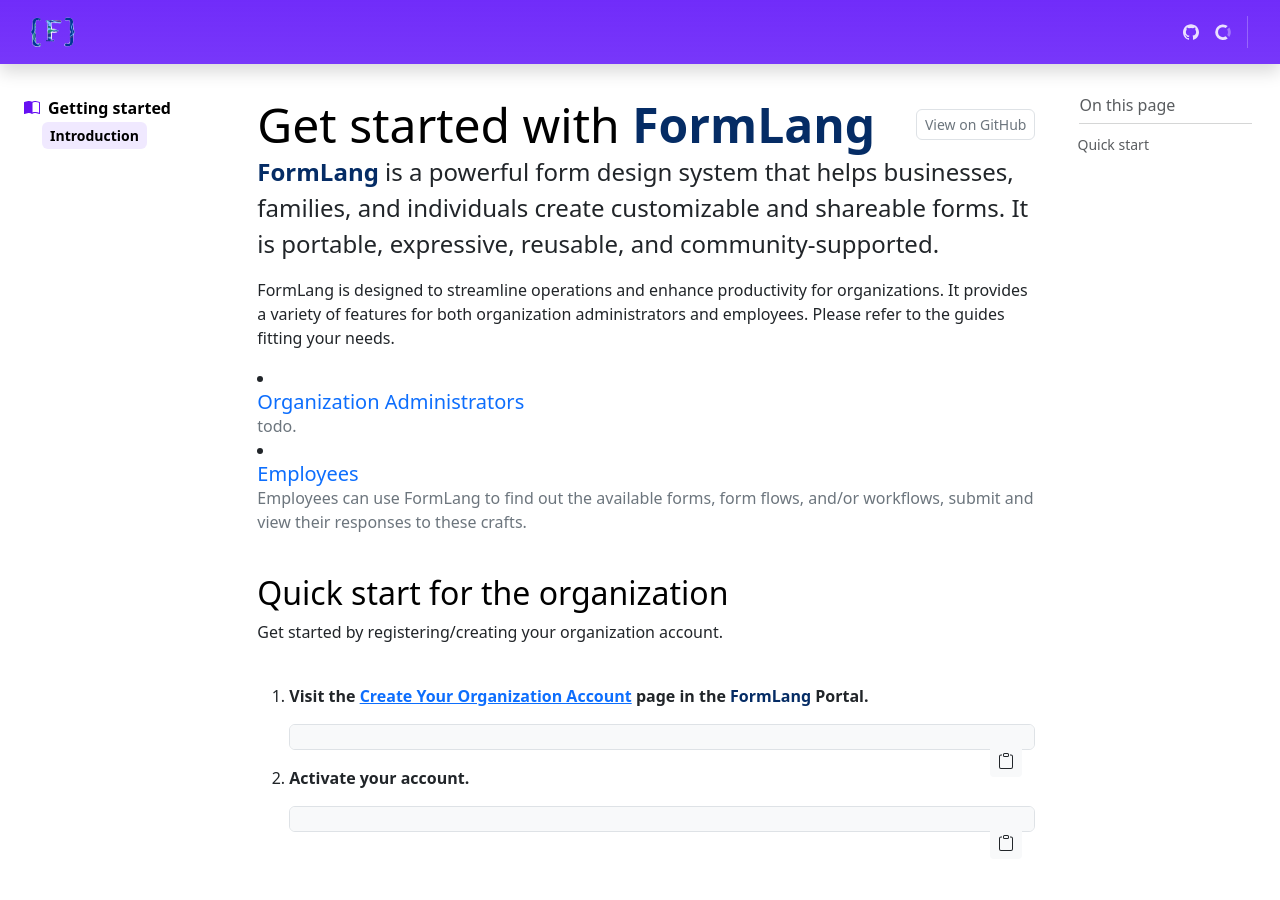
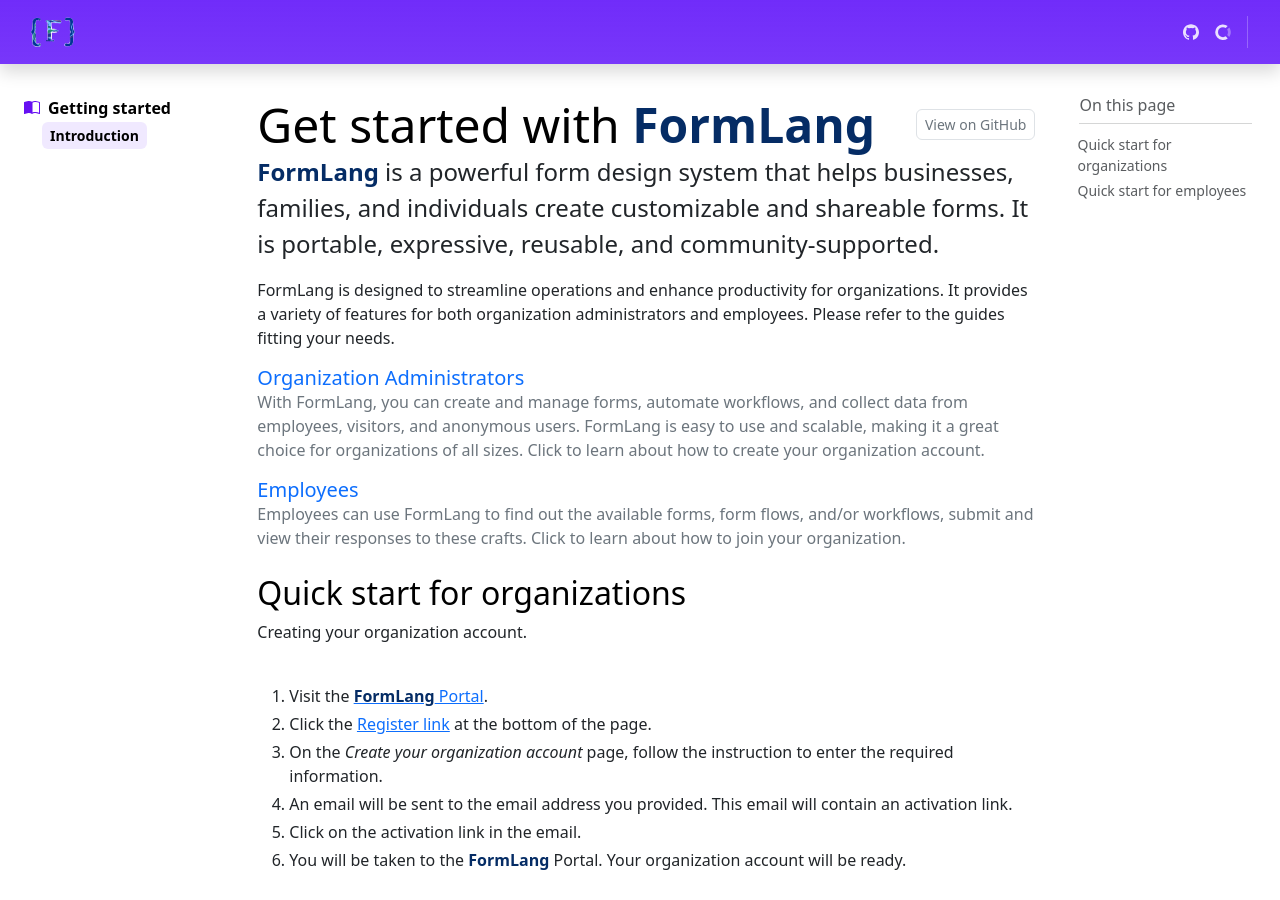
Before and after one commit to formlang/formlang-help, a Jekyll site: the page built from _pages/start/index.html, in a window 1280 px wide and 900 px high. Built offline with Jekyll 4.4.1, drawn with Linux system fonts in a browser that asks for light colours; comment, search, counter and statistics services are not loaded; some of the changed text lies outside the part shown.

Commit message:
Updated start page

```diff
--- a/_pages/start/index.html
+++ b/_pages/start/index.html
@@ -23,25 +23,29 @@ permalink: /start/index.html
         productivity for organizations. It provides a variety of
         features for both organization administrators and employees.
         Please refer to the guides fitting your needs.
+    </p>
 
-        <ui>
-            <li>
-                <a class="d-block text-decoration-none" href="#quick-start-for-admin">
+    <a class="d-block text-decoration-none mb-3" href="#quick-start-for-admin">
         <strong class="d-block h5 mb-0">Organization Administrators </strong>
-                    <span class="text-secondary">todo.</span>
+        <span class="text-secondary">
+            With FormLang, you can create and manage forms, automate
+            workflows, and collect data from employees, visitors, and
+            anonymous users. FormLang is easy to use and scalable,
+            making it a great choice for organizations of all sizes.
+            Click to learn about how to create your organization
+            account.
+        </span>
     </a>
-            </li>
-            <li>
-                <a class="d-block text-decoration-none" href="#quick-start-for-self">
+
+    <a class="d-block text-decoration-none" href="#quick-start-for-employees">
         <strong class="d-block h5 mb-0">Employees</strong>
         <span class="text-secondary">
-                        Employees can use FormLang to find out the available forms, form flows, and/or workflows,
-                        submit and view their responses to these crafts.
+            Employees can use FormLang to find out the available
+            forms, form flows, and/or workflows, submit and view their
+            responses to these crafts. Click to learn about how to
+            join your organization.
         </span>
     </a>
-            </li>
-        </ui>
-    </p>
 
 </div>
 <div class="bd-toc mt-3 mb-5 my-lg-0 mb-lg-5 px-sm-1 text-body-secondary">
@@ -58,42 +62,55 @@ permalink: /start/index.html
         <nav id="TableOfContents">
             <ul>
                 <li>
-                    <a href="#quick-start-for-org">Quick start</a>
+                    <a href="#quick-start-for-org">Quick start for organizations</a>
+                </li>
+                <li>
+                    <a href="#quick-start-for-employees">Quick start for employees</a>
                 </li>
             </ul>
         </nav>
     </div>
 </div>
 <div class="bd-content ps-lg-2">
+
+    <!-- Organizations -->
     <h2 id="quick-start-for-org">
-        Quick start for the organization <a class="anchor-link" href="#quick-start-for-org" aria-label="Link to this section: Quick start"></a>
+        Quick start for organizations <a class="anchor-link" href="#quick-start-for-org" aria-label="Link to this section: Quick start"></a>
     </h2>
     <p>
-        Get started by registering/creating your organization account.
+        Creating your organization account.
     </p>
     <br>
     <ol>
         <li>
-            <p>
-                <strong>
-                    Visit the <a href="https://portal.formlang.com/Account/Register">Create Your Organization Account</a>
-                    page in the
-                    <span class="fw-bold text-primary-emphasis">FormLang</span> Portal.
-                </strong>
-            </p>
-            <div class="highlight">
-                <!-- todo:  -->
-            </div>
+            Visit the <a href="https://portal.formlang.com/Account/Register"><span class="fw-bold text-primary-emphasis">FormLang</span> Portal</a>.
         </li>
         <li>
+            Click the <a href="https://test-portal.formlang.com/Account/Register">Register link</a> at the bottom of the page.
+        </li>
+        <li>
+            On the <em>Create your organization account</em> page, follow the instruction to enter the required information.
+        </li>
+        <li>
+            An email will be sent to the email address you
+            provided. This email will contain an activation link.
+        </li>
+        <li>
+            Click on the activation link in the email.
+        </li>
+        <li>
+            You will be taken to the <span class="fw-bold text-primary-emphasis">FormLang</span> Portal. Your
+            organization account will be ready.
+        </li>
+    </ol>
+
+    <!-- Employees -->
+    <h2 id="quick-start-for-employees">
+        Quick start for employees <a class="anchor-link" href="#quick-start-for-employees" aria-label="Link to this section: Quick start"></a>
+    </h2>
     <p>
-                <strong>Activate your account.</strong>
+        Joining your organization.
     </p>
-            <div class="highlight">
-                <!--  todo:  -->
 
 
 </div>
-        </li>
-    </ol>
-</div>
```
Lines whose indentation alone changed are shown as unchanged.
